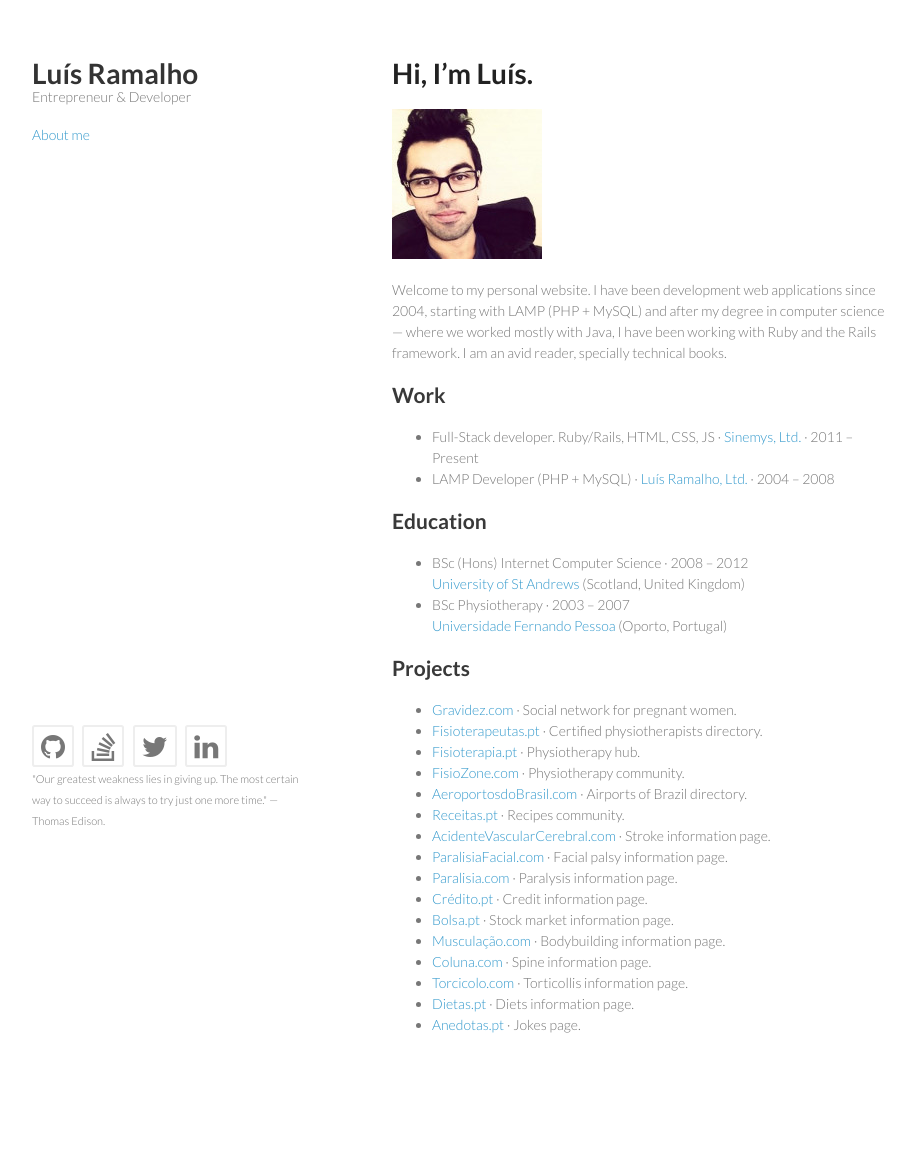
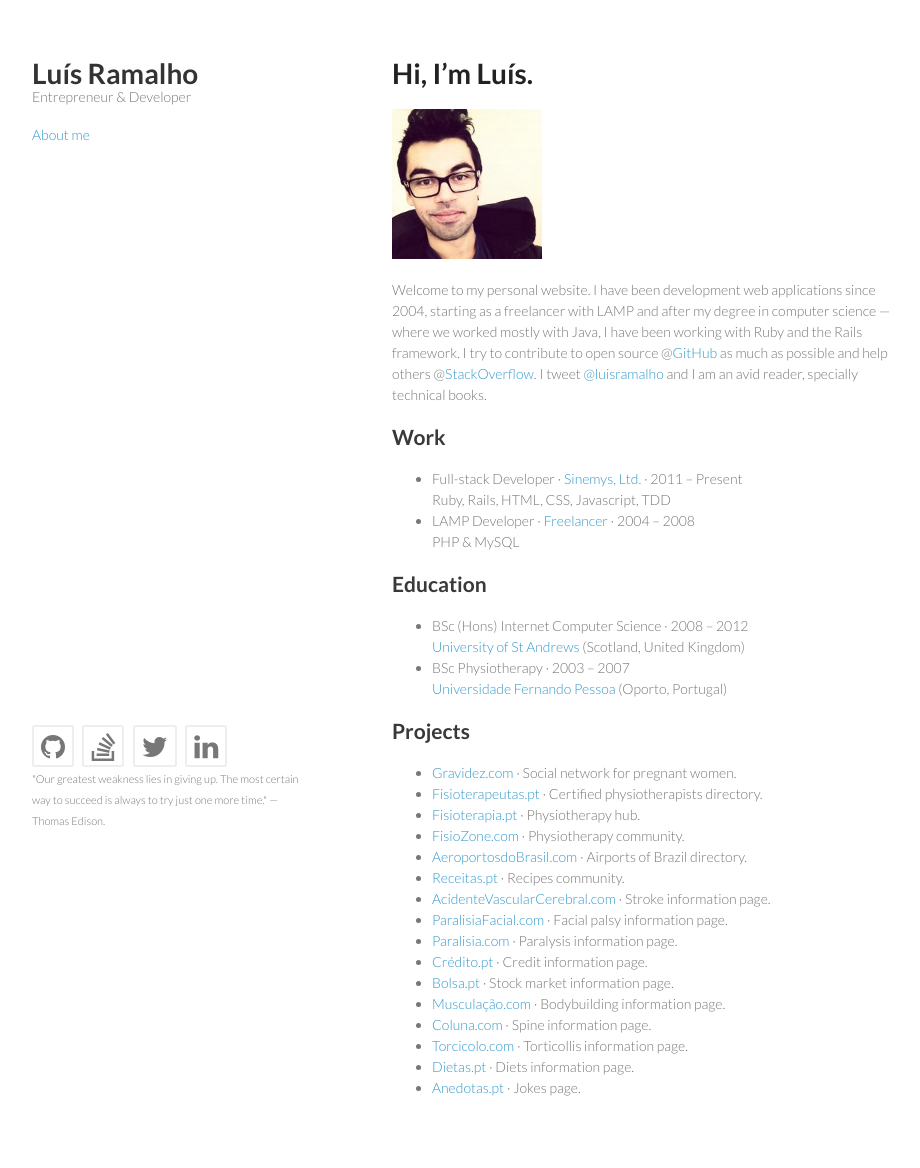
Before and after one commit to luisramalho/luisramalho.github.io, a Jekyll site: the page built from about-me/index.md, in a window 1280 px wide. Shown: the whole page, without its empty margins (178-1098 px from the left). Built offline with Jekyll 4.4.1, drawn with Linux system fonts in a browser that asks for light colours; nearby versions of some CDN libraries; before the commit the page ends 1105 px from its top, so only the background shows below that.

Commit message:
Added some information

```diff
--- a/about-me/index.md
+++ b/about-me/index.md
@@ -8,12 +8,14 @@ overview: true
 
 ![This is me](/assets/luisramalho.jpeg)
 
-Welcome to my personal website. I have been development web applications since 2004, starting with LAMP (PHP + MySQL) and after my degree in computer science &mdash; where we worked mostly with Java, I have been working with Ruby and the Rails framework. I am an avid reader, specially technical books.
+Welcome to my personal website. I have been development web applications since 2004, starting as a freelancer with LAMP and after my degree in computer science &mdash; where we worked mostly with Java, I have been working with Ruby and the Rails framework. I try to contribute to open source @[GitHub](https://github.com/luisramalho) as much as possible and help others @[StackOverflow](http://stackoverflow.com/users/848250/luis-ramalho). I tweet [@luisramalho](https://twitter.com/luisramalho) and I am an avid reader, specially technical books.
 
 ## Work
 
-* Full-Stack developer. Ruby/Rails, HTML, CSS, JS · [Sinemys, Ltd.](http://www.sinemys.com) · 2011 – Present
-* LAMP Developer (PHP + MySQL) · [Luís Ramalho, Ltd.](/) · 2004 – 2008
+* Full-stack Developer · [Sinemys, Ltd.](http://www.sinemys.com) · 2011 – Present
+<br/>Ruby, Rails, HTML, CSS, Javascript, TDD
+* LAMP Developer · [Freelancer](/) · 2004 – 2008
+<br/>PHP & MySQL
 
 ## Education
 
```
